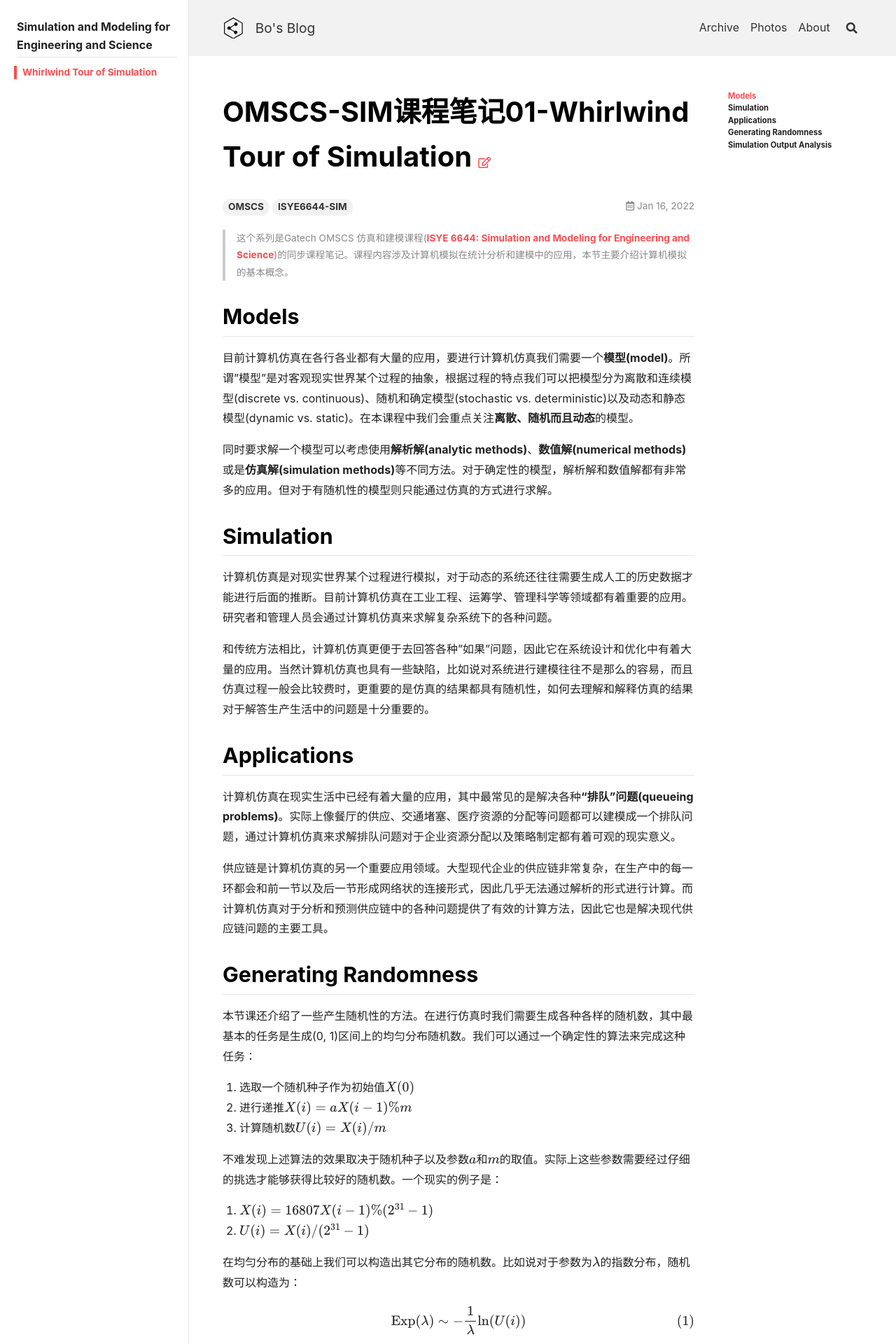
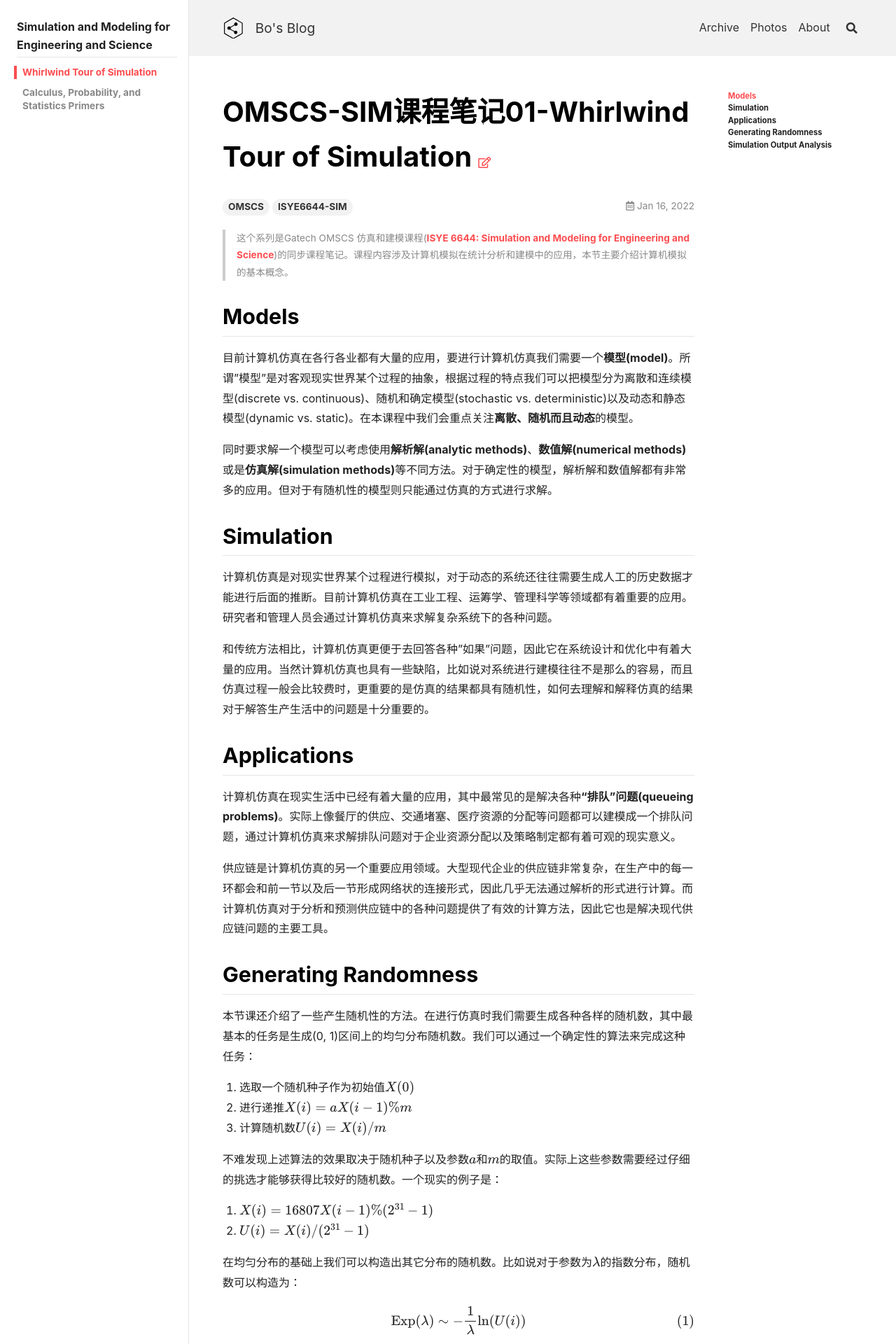
Before and after one commit to peng00bo00/peng00bo00_previous_blog, a Jekyll site: the page built from _posts/2022-01-16-OMSCS-SIM-NOTES-01.md, in a window 1280 px wide. Shown: the top 1920 px of the page at 70% size. Built offline with Jekyll 4.4.1, drawn with Linux system fonts in a browser that asks for light colours; nearby versions of some CDN libraries; formulas are drawn with MathJax 3; some of the changed text lies outside the part shown.

Commit message:
Update navigation.yml

```diff
--- a/_data/navigation.yml
+++ b/_data/navigation.yml
@@ -246,3 +246,5 @@ OMSCS-SIM:
     children:
       - title: Whirlwind Tour of Simulation
         url: /2022/01/16/OMSCS-SIM-NOTES-01.html
+      - title: Calculus, Probability, and Statistics Primers
+        url: /2022/01/20/OMSCS-SIM-NOTES-02.html
```
